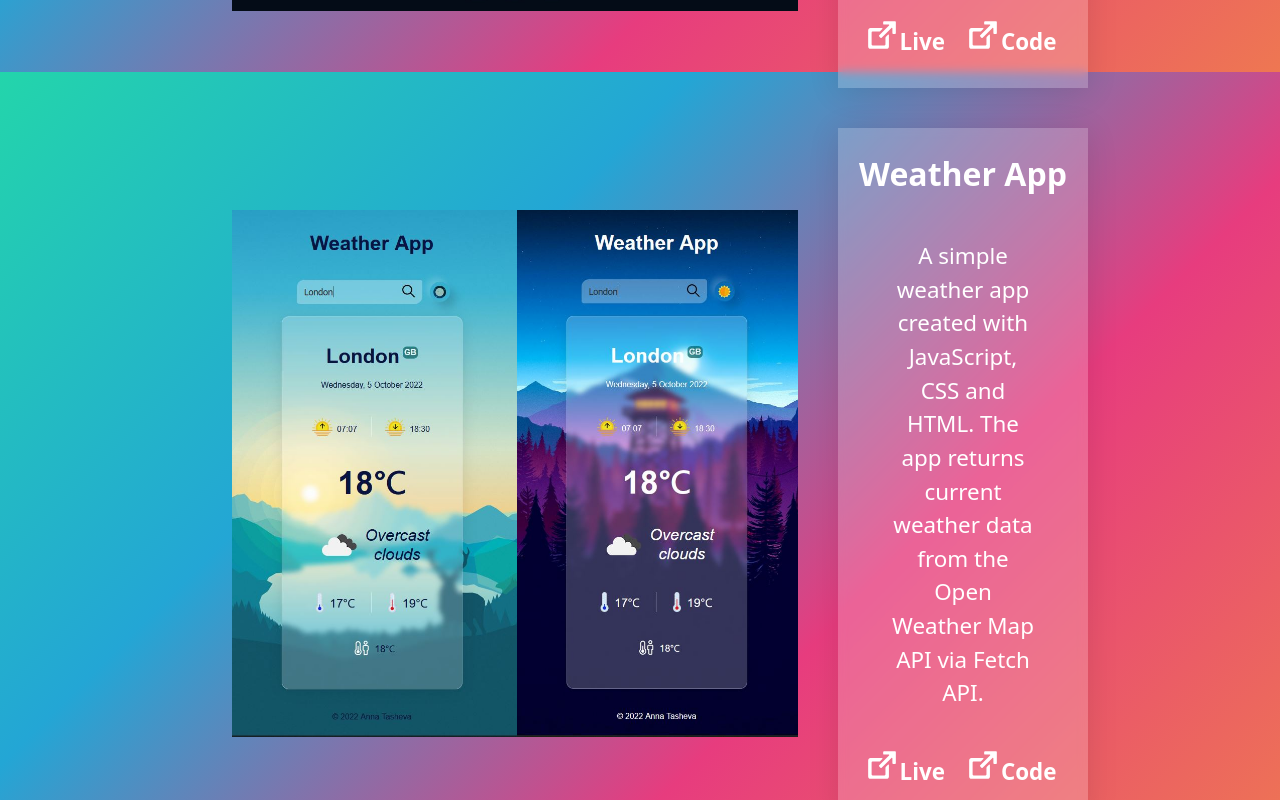
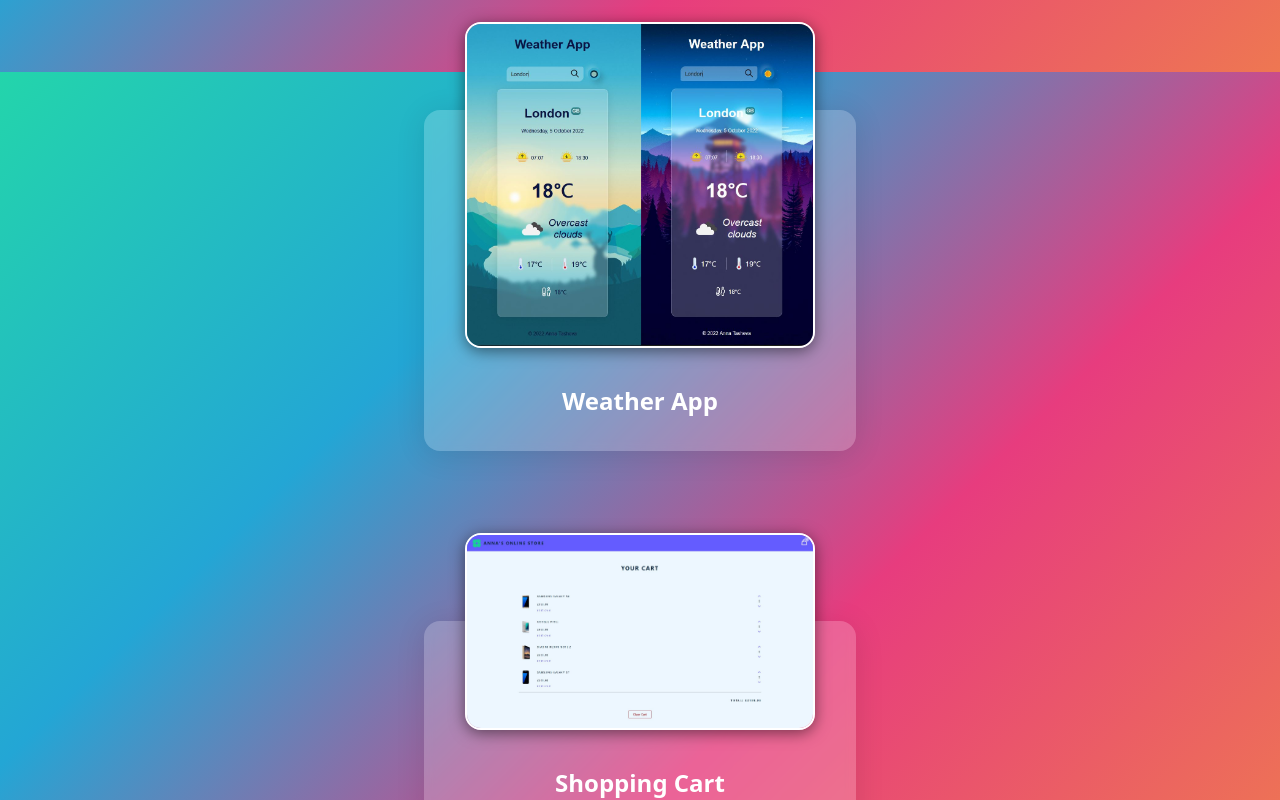
Before and after one commit to AnnaTas77/portfolio-anna, a React (Create React App) app: page / in a window 1280 px wide. Shown: the part 1528-2328 px from the top of the page. Built offline with nearby package versions, Linux system fonts and the light colour scheme.

Commit message:
Changed project section design

```diff
--- a/src/components/ProjectItem.js
+++ b/src/components/ProjectItem.js
@@ -1,18 +1,32 @@
 import React from 'react'
+import NewTabIcon from '../assets/new-window-white.svg'
+
 
 const ProjectItem = ({ image, name, description, live, github }) => {
     return (
         <div className='project-container'>
             <div className='project-item'>
                 <img src={image} className='project-image'></img>
-            </div>
-            <div className='project-card'>
-                <h1>{name}</h1>
-                <div className='project-description'>{description}</div>
-                <div className='project-socials'>
-                    <div className='live-link'>{live}</div>
-                    <div className='github-code'>{github}</div>
+
+                <h1 className='name'>{name}</h1>
+                <div className='project-description'>
+                    {description}
+                    <div className='project-socials'>
+                        <button className='live-link'>
+                            <a href={live} aria-label='Live' target='_blank'>
+                                <img src={NewTabIcon} />
+                                <span>Live</span>
+                            </a>
+                        </button>
+                        <button className='github-code'>
+                            <a href={github} aria-label='Code' target='_blank'>
+                                <img src={NewTabIcon} />
+                                <span>Code</span>
+                            </a>
+                        </button>
+                    </div>
                 </div>
+
             </div>
         </div>
 
--- a/src/index.css
+++ b/src/index.css
@@ -7,10 +7,7 @@ body {
   padding: 0;
   font-weight: 300;
   line-height: 1.5;
-  width: 100%;
-  display: flex;
-  align-items: center;
-  justify-content: center;
+  width: 100vw;
   background: linear-gradient(-45deg, #ee7752, #e73c7e, #23a6d5, #23d5ab);
   background-size: 400% 400%;
   animation: gradient 15s ease infinite;
@@ -51,7 +48,6 @@ html::-webkit-scrollbar {
 }
 
 .App {
-  text-align: center;
   width: 100vw;
   height: 100vh;
 }
--- a/src/pages/Projects.js
+++ b/src/pages/Projects.js
@@ -4,9 +4,6 @@ import ProjectItem from '../components/ProjectItem'
 import RedditGeeks from '../assets/RedditScreenshot7.jpg'
 import WeatherApp from '../assets/WeatherApp_merged7.jpg'
 import OnlineStoreCart from '../assets/Anna_Store_Best.jpg'
-import NewTabIcon from '../assets/new-window-white.svg'
-
-
 
 
 
@@ -20,41 +17,24 @@ const Projects = () => {
                     name='Reddit Geeks'
                     image={RedditGeeks}
                     description='Reddit Geeks is a portfolio project for a subreddit feed app which can search through subreddits and display their articles.'
-                    live={
-                        <a className='reddit-live' href='https://annatas77.github.io/redditgeeks/' aria-label='Reddit Geeks Live' target='_blank'>
-                            <img src={NewTabIcon} />
-                            <span>Live</span>
-                        </a>}
-                    github={
-                        <a className='reddit-code' href='https://github.com/AnnaTas77/redditgeeks' aria-label='Reddit Geeks in GitHub' target='_blank'>
-                            <img src={NewTabIcon} />
-                            <span>Code</span>
-                        </a>} />
+                    live='https://annatas77.github.io/redditgeeks/'
+                    github='https://github.com/AnnaTas77/redditgeeks'
+                />
 
                 <ProjectItem
                     name='Weather App'
                     image={WeatherApp}
                     description='A simple weather app created with JavaScript, CSS and HTML. The app returns current weather data from the Open Weather Map API via Fetch API.'
-                    live={
-                        <a className='reddit-live' href='https://annatas-weather-app.netlify.app/' aria-label='Weather App Live' target='_blank'>
-                            <img src={NewTabIcon} />
-                            <span>Live</span>
-                        </a>}
-                    github={
-                        <a className='reddit-code' href='https://github.com/AnnaTas77/redditgeeks' aria-label='Weather App in GitHub' target='_blank'>
-                            <img src={NewTabIcon} />
-                            <span>Code</span>
-                        </a>} />
+                    live='https://annatas-weather-app.netlify.app/'
+                    github='https://github.com/AnnaTas77/redditgeeks'
+                />
 
                 <ProjectItem
                     name='Shopping Cart'
                     image={OnlineStoreCart}
                     description='An online shopping cart created with React and Redux Toolkit.'
-                    github={
-                        <a className='reddit-code' href='https://github.com/AnnaTas77/online-store-project' aria-label='Shopping Cart in GitHub' target='_blank'>
-                            <img src={NewTabIcon} />
-                            <span>Code</span>
-                        </a>} />
+                    github='https://github.com/AnnaTas77/online-store-project'
+                />
             </div>
         </div>
     )
--- a/src/styles/contact.css
+++ b/src/styles/contact.css
@@ -17,6 +17,8 @@
 
 .social-media {
     display: flex;
+    margin-bottom: 100px;
+    margin-top: 20px;
 }
 
 .icon-container svg {
@@ -27,7 +29,7 @@
 
 .icon-container svg:hover {
     transform: scale(1.1);
-    transition: all .2s ease-in-out;
+    transition: all .2s ease;
 }
 
 
--- a/src/styles/home.css
+++ b/src/styles/home.css
@@ -14,7 +14,7 @@
     box-shadow: 0 5px 15px 0px rgba(0, 0, 0, 0.6);
     transform: translatey(0px);
     margin-bottom: 40px;
-    margin-top: 30px;
+    margin-top: 200px;
     -webkit-animation: float 6s ease-in-out infinite;
     animation: float 6s ease-in-out infinite;
 }
@@ -44,7 +44,6 @@
 
 .about-me {
     width: 100%;
-    height: calc(100vh - 100px);
     display: flex;
     flex-direction: column;
     justify-content: center;
--- a/src/styles/navbar.css
+++ b/src/styles/navbar.css
@@ -130,7 +130,7 @@ h1 {
 .mobile-menu {
     display: none;
     flex-direction: column;
-    height: 100vh;
+    /* height: 100vh; */
     width: 100vw;
     font-weight: 600;
     margin-top: 50px;
--- a/src/styles/projects.css
+++ b/src/styles/projects.css
@@ -1,3 +1,8 @@
+:root {
+    --card-width: 30%;
+    --image-width: calc(var(--card-width) * 3);
+}
+
 .projects {
     width: 100%;
     height: auto;
@@ -5,6 +10,7 @@
     justify-content: center;
     align-items: center;
     flex-direction: column;
+
 }
 
 .projects .title {
@@ -26,121 +32,121 @@
     display: flex;
     align-items: center;
     justify-content: center;
-    width: 100%;
+    width: 100vw;
     margin-bottom: 40px;
+    margin-top: 50px;
 }
 
 .project-item {
     display: flex;
+    flex-direction: column;
+    justify-content: center;
+    align-items: center;
     width: 100%;
-    justify-content: center;
     margin: 40px;
+
+    position: relative;
+    max-width: var(--card-width);
+    border-radius: 1rem;
+    padding: 1.5rem;
+    text-align: center;
+    transition: 0.4s;
+    background: rgba(255, 255, 255, 0.2);
+    box-shadow: 0 4px 30px rgba(0, 0, 0, 0.1);
+    backdrop-filter: blur(5px);
+}
+
+.project-item:hover {
+    --card-width: 40%;
+    --image-width: calc(var(--card-width)*2.3);
 }
 
 
 .project-image {
     display: flex;
     align-items: flex-start;
-    width: 100%;
+    justify-content: center;
+
+    position: relative;
+    margin: -7rem auto 1.2rem;
+    width: var(--image-width);
     height: auto;
-    justify-content: center;
+    border-radius: 1rem;
+    box-shadow: 0px 3px 15px rgba(0, 0, 0, 0.5);
+    transition: 0.4s;
+    overflow: hidden;
+    border: 2px solid #fff;
 }
 
 .project-image:hover {
-    box-shadow: 0px 3px 15px rgba(0, 0, 0, 0.5);
-    transition: 0.3s ease-in;
+    margin-top: -4rem;
 }
 
-
-.project-card {
-    width: 25%;
-    min-width: 250px;
-    display: flex;
-    flex-direction: column;
-    justify-content: center;
-    align-items: center;
-    box-shadow: 0px 3px 15px rgba(0, 0, 0, 0.2);
-    text-align: center;
-    background: rgba(255, 255, 255, 0.2);
-    box-shadow: 0 4px 30px rgba(0, 0, 0, 0.1);
-    backdrop-filter: blur(5px);
-    -webkit-backdrop-filter: blur(5px);
-    padding-bottom: 30px;
-    min-width: 250px;
-}
-
-.project-card:hover {
-    box-shadow: 0px 3px 15px rgba(0, 0, 0, 0.5);
-    transition: 0.3s ease-in;
-}
-
-
-.project-item h1 {
-    font-size: 2rem;
-    font-weight: 350;
+.project-item .name {
+    font-size: 1.5rem;
+    margin-bottom: 0.5rem;
 }
 
 .project-description {
-    width: 60%;
+    max-height: 0;
+    opacity: 0;
+    overflow: hidden;
+    transition: 0.4s;
     display: flex;
+    align-items: center;
     justify-content: center;
-    align-items: center;
+    flex-direction: column;
+}
+
+.project-item:hover .project-description {
+    max-height: 300px;
+    opacity: 1;
+    overflow: visible;
     font-size: 1.4rem;
-    padding: 20px;
 }
 
 .project-socials {
     display: flex;
-    padding-top: 20px;
+    justify-content: center;
+    align-items: center;
+    margin-top: 2rem;
 }
 
-
-.live-link {
-    margin-right: 20px;
+.live-link,
+.github-code {
+    appearance: none;
+    border: none;
+    outline: none;
+    background: none;
+    cursor: pointer;
+    padding: 0.5rem 0.7rem;
+    border-radius: 1rem;
+    color: #FFF;
+    font-size: 1.25rem;
+    font-weight: 700;
+    margin: 0 1rem;
+    min-width: 120px;
+    transition: 0.4s;
 }
 
-.reddit-live {
-    font-size: 1.2rem;
-    text-decoration: none;
-}
-
-.reddit-live:hover {
-    text-decoration: underline;
-}
-
-.reddit-live span,
-.reddit-code span {
-    font-size: 1.4rem;
-    font-weight: 600;
-    padding: 3px;
-}
-
-
-.reddit-code {
-    font-size: 1.2rem;
-    text-decoration: none;
-}
-
-.reddit-code:hover {
-    text-decoration: underline;
-}
-
-
-.reddit-code h3::before {
-    content: url('../assets/open-new-tab.svg');
-    margin-right: 4px;
-
+.live-link:hover,
+.github-code:hover {
+    box-shadow: 0 2px 6px rgba(0, 0, 0, 0.15);
+    transform: translateY(-0.5rem) scale(1.15);
+    border: 1px solid white;
 }
 
 
 
-/* Mobile devices */
+
+/* MOBILE */
 
 @media only screen and (max-width: 480px) {
 
     .project-container {
         flex-direction: column;
         margin-bottom: 40px;
+        width: 100%;
     }
 
     .project-card {
@@ -168,41 +174,55 @@
     }
 
     .project-item {
-        flex-direction: column;
-        width: 95%;
-        min-height: auto;
-        justify-content: flex-start;
-        align-items: center;
-        text-align: center;
-        margin: 0px;
+        max-width: 80%;
+
     }
 
-    .project-item h1 {
-        font-size: 2rem;
-        width: 100%;
-        padding: 0;
-        margin: 10px;
+    .project-image {
+        margin: -3rem auto 1rem;
+    }
+
+    .project-image:hover {
+        margin: -3rem auto 1rem;
+    }
+
+    .project-item .name {
+        font-size: 1.3rem;
+        font-weight: 600;
     }
 
     .project-description {
+        overflow: visible;
+        opacity: 1;
         font-size: 1.2rem;
         padding: 0;
         text-align: center;
-        width: 80%;
+        width: 90%;
+        min-height: 300px;
+    }
+
+    .project-item:hover .project-description {
+        overflow: visible;
+        opacity: 1;
+        font-size: 1.2rem;
+        padding: 0;
+        text-align: center;
+        width: 90%;
+        min-height: 300px;
     }
 
     .project-socials {
         margin-bottom: 0px;
     }
 
-    .reddit-live span,
-    .reddit-code span {
+    .live-link,
+    .github-code {
         font-size: 1.2rem;
     }
 
 }
 
-/* iPads, Tablets*/
+/* MEDIUM SCREENS*/
 
 @media only screen and (min-width: 481px) and (max-width: 768px) {
 
@@ -226,22 +246,9 @@
         width: 90%;
     }
 
-    .project-item {
-        flex-direction: column;
-        width: 95%;
-        height: 50%;
-        min-height: auto;
-        justify-content: flex-start;
-        align-items: center;
-        text-align: center;
-        margin: 0px;
-    }
-
-    .project-item h1 {
-        font-size: 2rem;
-        width: 100%;
-        padding: 0;
-        margin-top: 50px;
+    .project-item .name {
+        font-size: 1.6rem;
+        margin-bottom: 2.5rem;
     }
 
     .project-card {
@@ -267,7 +274,7 @@
 
 }
 
-/* Small screens, laptops */
+/* LAPTOPS */
 
 @media (min-width: 769px) and (max-width: 1024px) {
 
@@ -301,11 +308,9 @@
         margin: 20px;
     }
 
-    .project-item h1 {
+    .project-item .name {
         font-size: 2rem;
-        width: 100%;
-        padding: 0;
-        margin: 10px;
+        margin-bottom: 2.5rem;
     }
 
     .project-description {
@@ -326,7 +331,7 @@
     }
 }
 
-/* Large Devices */
+/* LARGER */
 
 @media (min-width: 1025px) and (max-width: 1200px) {
 
```
Also changed, not shown: src/assets/RedditScreenshot7.jpg.
